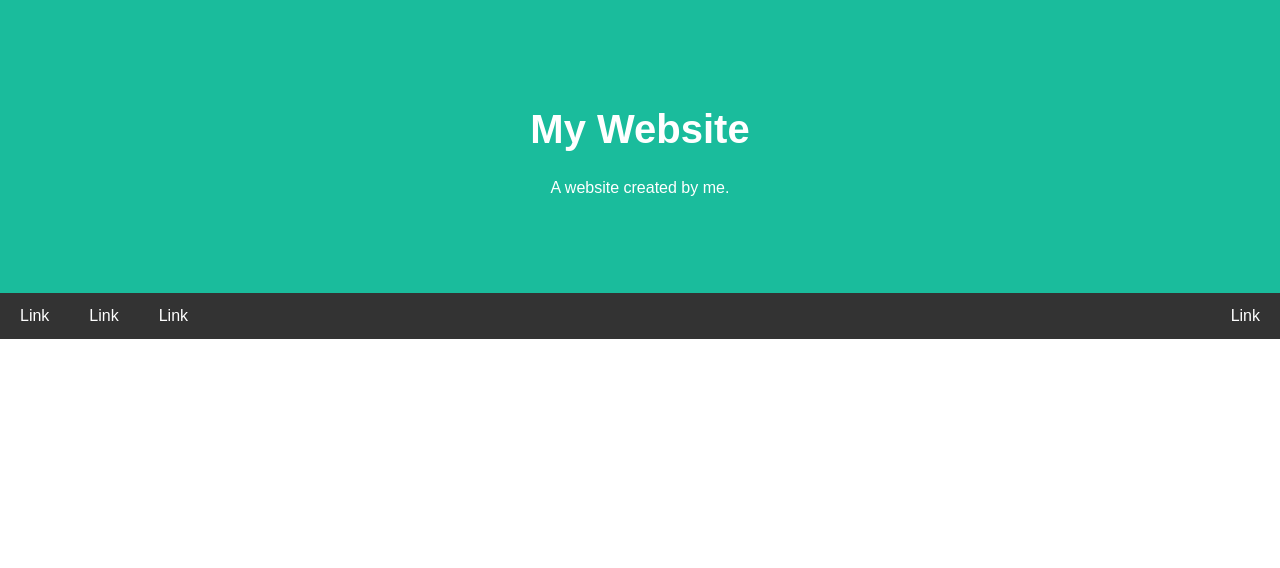
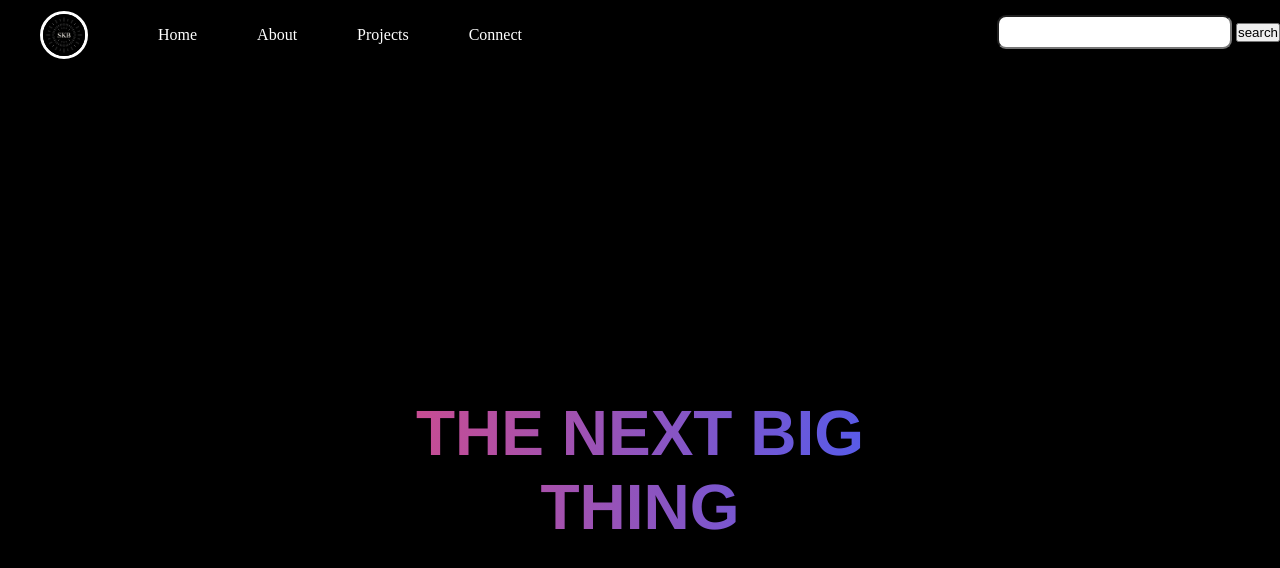
Before and after one commit to shreyanshkumarbasotia/shreyanshkumarbasotia.github.io, a plain HTML site: page index.html in a window 1280 px wide. Drawn offline with Linux system fonts and the light colour scheme.

Commit message:
My portfolio

```diff
--- /dev/null
+++ b/css/style.css
@@ -0,0 +1,124 @@
+* {
+    margin: 0;
+    padding: 0;
+}
+
+.logo{
+    width:20%;
+    display:flex;
+    justify-content: center;
+    align-items: center;
+}
+.logo img{
+    width:33%;
+    border: 3px solid white;
+    border-radius: 50px;
+}
+.navbar {
+    display: flex;
+    /* align-items: center; */
+    justify-content: center;
+    position: sticky;
+    top:0;
+    /* cursor:pointer; */
+}
+
+.nav-list {
+    width: 50%;
+    background-color: black;
+    display: flex;
+    /* justify-content: center; */
+    align-items: center;
+
+
+}
+
+.nav-list li {
+    list-style: none;
+    padding: 26px 30px;
+
+
+}
+
+.nav-list li a{
+    text-decoration: none;
+    color: white;
+
+}
+.nav-list li a:hover{
+    color: grey;
+
+}
+
+.rightnav {
+    background-color: black;
+    width: 50%;
+    text-align: right;
+}
+
+#search{
+    padding: 5px;
+    font-size: 17px;
+    border-radius: 9px;
+    margin-top: 15px
+
+}
+
+/* .background{
+    background: rgba(0,0,0,0.7) url('bg.jpg');   /* ADD BACKGROUND
+    background-size:cover;
+    background-blend-mode: darken;
+
+} */
+
+.firstsection{
+    height: 100vh;
+    background-color: black;
+}
+
+
+.box-main{
+    display: block;
+    justify-content: center;
+    align-items:center;
+    color: red;
+    font-family: 'Franklin Gothic Medium', 'Arial Narrow', Arial, sans-serif;
+    max-width: 50%;
+    margin: auto;
+    height: -webkit-fill-available;  /* IDK EXPERIMENED IT*/
+
+}
+
+.firsthalf{
+    /* width: 50%; */
+    display: flex;
+    flex-direction: column;
+    justify-content: center;
+}
+
+
+h1 {
+    font-size: 5vw;
+  }
+
+  .linear-wipe {
+    display: flex;
+    justify-content: center; /* Horizontal centering */
+    align-items: center; /* Vertical centering */
+    height: 100vh; /* Ensure the container takes up the full viewport height */
+    text-align: center;
+    background: rgb(63, 94, 251);
+    background: radial-gradient(circle, rgba(63, 94, 251, 1) 0%, rgba(252, 70, 107, 1) 100%);
+    background-size: 200% auto;
+    color: #000;
+    background-clip: text;
+    -webkit-background-clip: text;
+    -webkit-text-fill-color: transparent;
+    animation: linear-wipe 1s linear infinite;
+  }
+
+  @keyframes linear-wipe {
+    to {
+      background-position: 200% center;
+    }
+  }
--- a/index.html
+++ b/index.html
@@ -1,69 +1,42 @@
 <!DOCTYPE html>
 <html lang="en">
 <head>
-<title>Page Title</title>
-<meta charset="UTF-8">
-<meta name="viewport" content="width=device-width, initial-scale=1">
-<style>
-body {
-  font-family: Arial, Helvetica, sans-serif;
-  margin: 0;
-}
-
-/* Style the header */
-.header {
-  padding: 80px;
-  text-align: center;
-  background: #1abc9c;
-  color: white;
-}
-
-/* Increase the font size of the h1 element */
-.header h1 {
-  font-size: 40px;
-}
-
-/* Style the top navigation bar */
-.navbar {
-  overflow: hidden;
-  background-color: #333;
-}
-
-/* Style the navigation bar links */
-.navbar a {
-  float: left;
-  display: block;
-  color: white;
-  text-align: center;
-  padding: 14px 20px;
-  text-decoration: none;
-}
-
-/* Right-aligned link */
-.navbar a.right {
-  float: right;
-}
-
-/* Change color on hover */
-.navbar a:hover {
-  background-color: #ddd;
-  color: black;
-}
-</style>
+    <meta charset="UTF-8">
+    <meta name="viewport" content="width=device-width, initial-scale=1.0">
+    <link rel="stylesheet" href="css/style.css">
+    <title>My Portfolio</title>
 </head>
 <body>
+    <nav class="navbar background">
+        <ul class="nav-list">                   <!-- Website navigation bar top -->
+            <div class="logo"><img src="logo.jpg" alt="logo"></div>
+            <li><a href="#home">Home</a></li>
+            <li><a href="#about">About</a></li>
+            <li><a href="#projects">Projects</a></li>
+            <li><a href="#connect">Connect</a></li>
 
-<div class="header">
-  <h1>My Website</h1>
-  <p>A website created by me.</p>
-</div>
+        </ul>
+        <div class="rightnav">
+            <input type="text" name="search" id="search">
+            <button class="btn btn-sm">search</button>
+        </div>
+    </nav>
 
-<div class="navbar">
-  <a href="#">Link</a>
-  <a href="#">Link</a>
-  <a href="#">Link</a>
-  <a href="#" class="right">Link</a>
-</div>
+    <section class="background firstsection">
+        <div class="box-main">
+            <div class="firsthalf"></div>
+            <h1 class="linear-wipe">THE NEXT BIG THING</h1>
+            <!-- <p class="text-big">Hello everyone</p> -->
+            <!-- p class="text-small">i am shreyansh</p>< -->
+            <!-- <div class="buttons">
+                <button class="btn">Text</button>
+                <button class="btn">Text</button>
+            </div> -->
 
+        </div>
+
+
+
+    </section>
 </body>
 </html>
```
Also changed, not shown: bg.jpg (added), img.jpg (added), logo.jpg (added).
